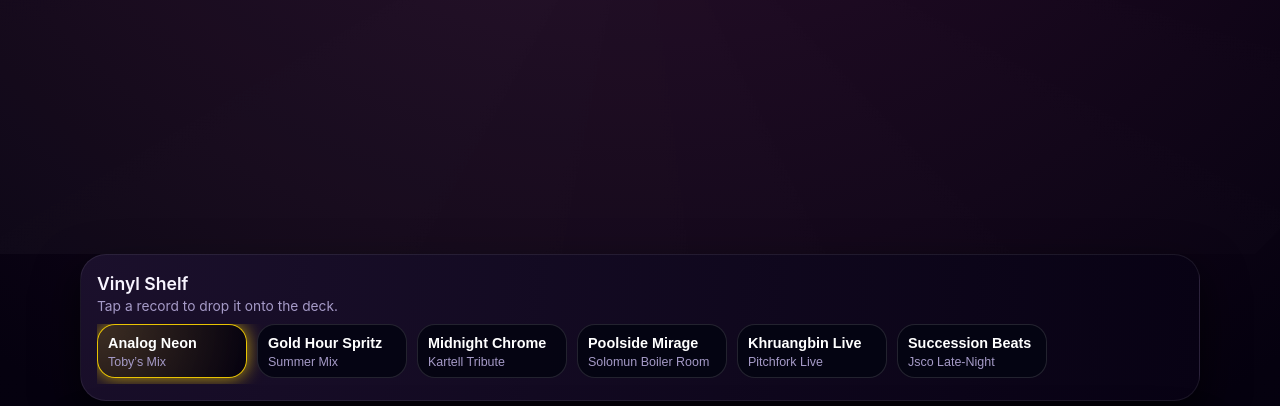
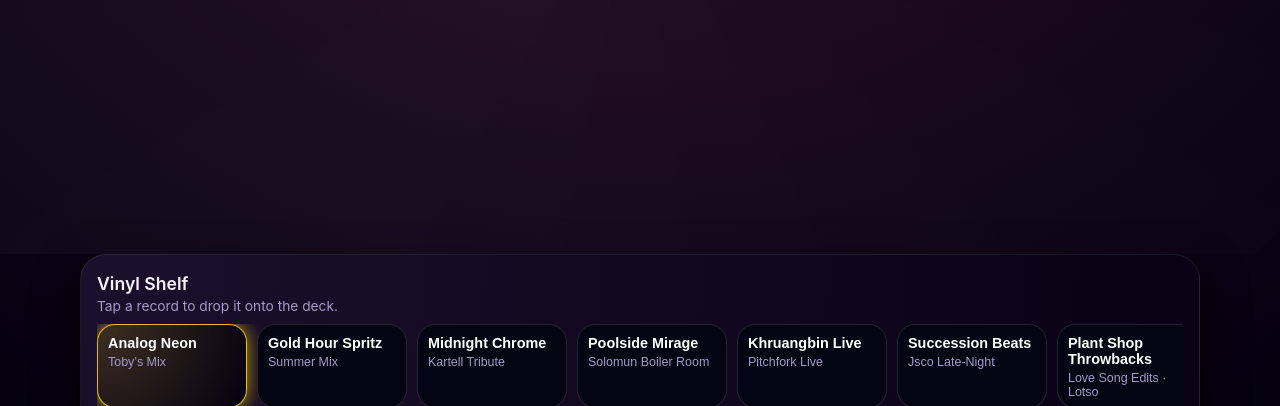
Before and after one commit to cryptococktailclub/ccc-virtual-bar, a plain HTML site: page index.html in a window 1280 px wide. Shown: the part 546-952 px from the top of the page. Drawn offline with Linux system fonts and the light colour scheme.

Commit message:
Update index.html

```diff
--- a/index.html
+++ b/index.html
@@ -70,6 +70,12 @@
         <span class="vinyl-title">Succession Beats</span>
         <span class="vinyl-note">Jsco Late-Night</span>
       </button>
+
+      <button class="vinyl-item" data-track-index="6">
+    <span class="vinyl-title">Plant Shop Throwbacks</span>
+    <span class="vinyl-note">Love Song Edits · Lotso</span>
+  </button>
+
     </div>
   </section>
 
```
